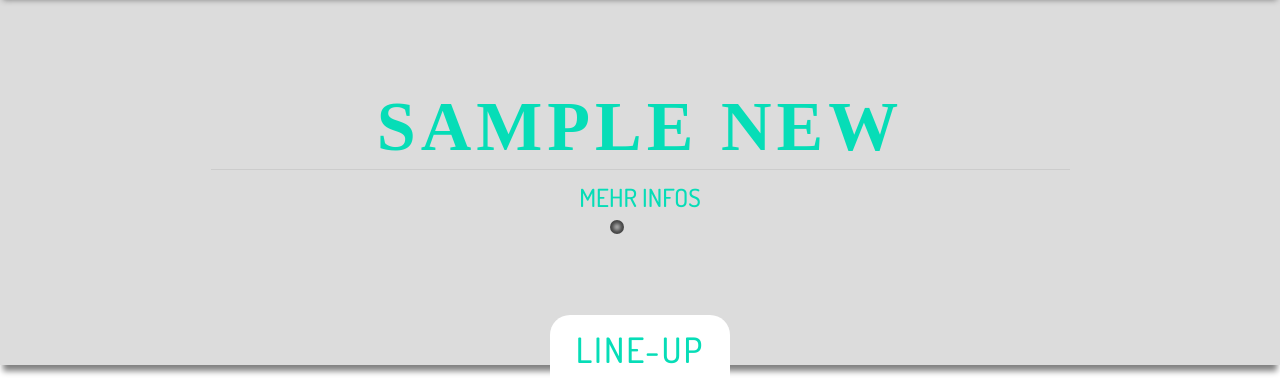
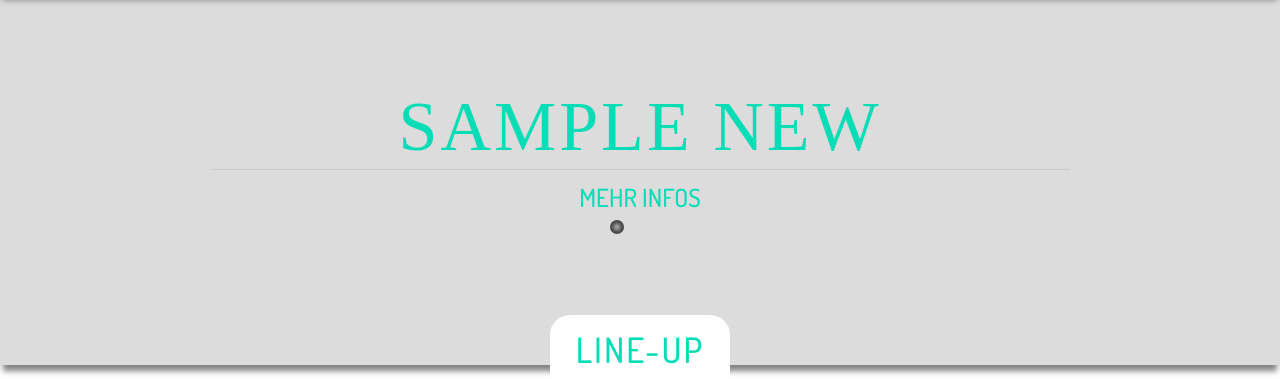
Before and after one commit to diellordielli/Festival, a Django app: template webapp/templates/index.html in a window 1280 px wide. Shown: the part 600-979 px from the top of the page. Run offline with Django 3.2, Linux system fonts and the light colour scheme; the template is opened without the code that fills it: most values are stand-ins (such as "Sample title", 1, 10 or a date in 2020); grey boxes marked "Sample" are stand-in pictures; parts of the project's set-up code (start-up, migrations or seed data) failed here and were passed over; some libraries are stand-ins or nearby versions.

Commit message:
update news font

```diff
--- a/webapp/static/css/style2.css
+++ b/webapp/static/css/style2.css
@@ -261,12 +261,12 @@ body {
     margin-right: auto;
     width: 100%;
     max-width: 750px;
-    font-family:'Rockwell W01';
+    font-family:'Rockwell W01 Bold';
     color: #06DDB7;
     font-size: 70px;
     text-transform: uppercase;
-    font-weight: bold;
-    letter-spacing: 5px;
+    font-weight: normal;
+    letter-spacing: 3px;
     line-height: 75px;
     text-align: center;
     cursor: pointer;
```
